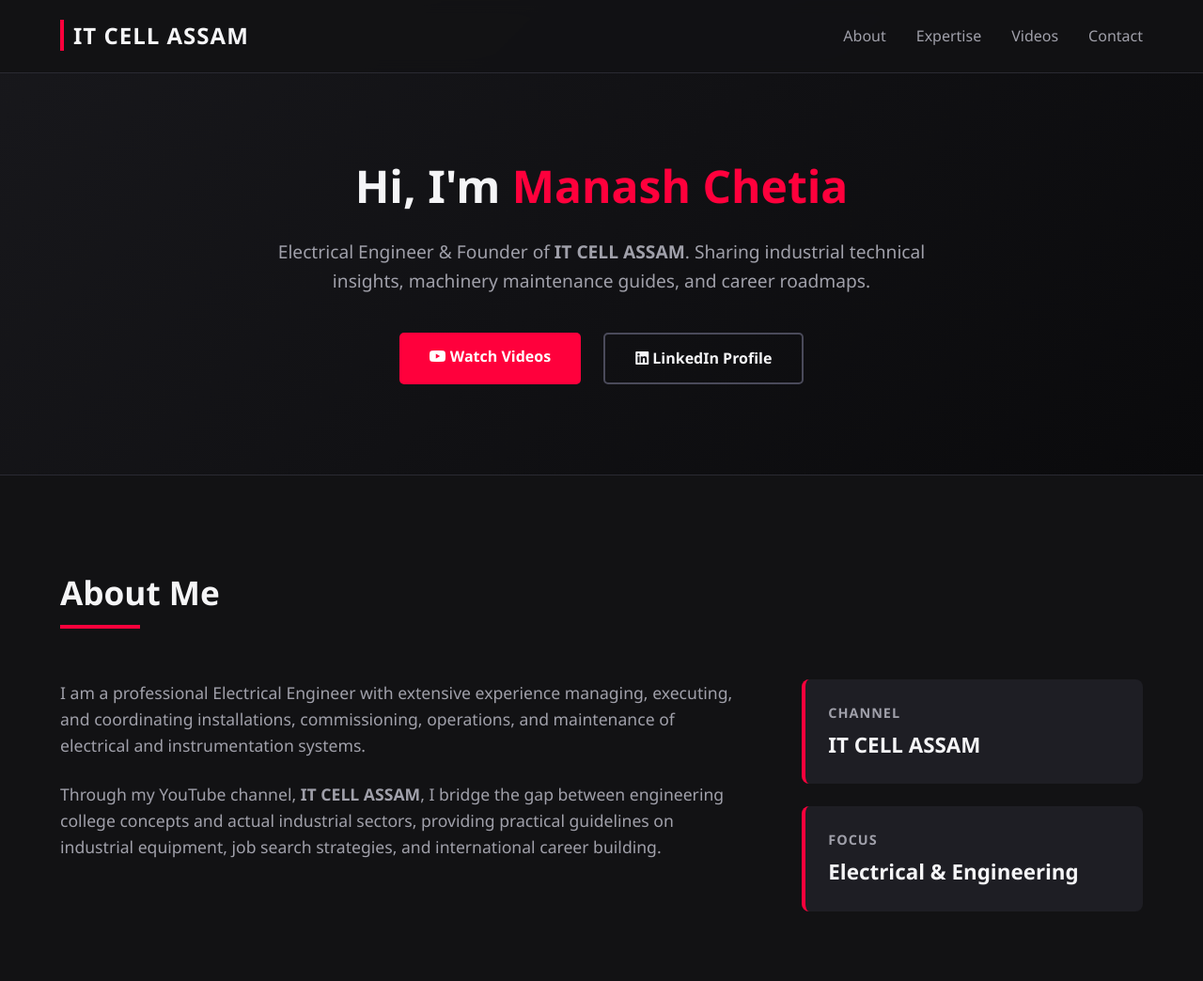
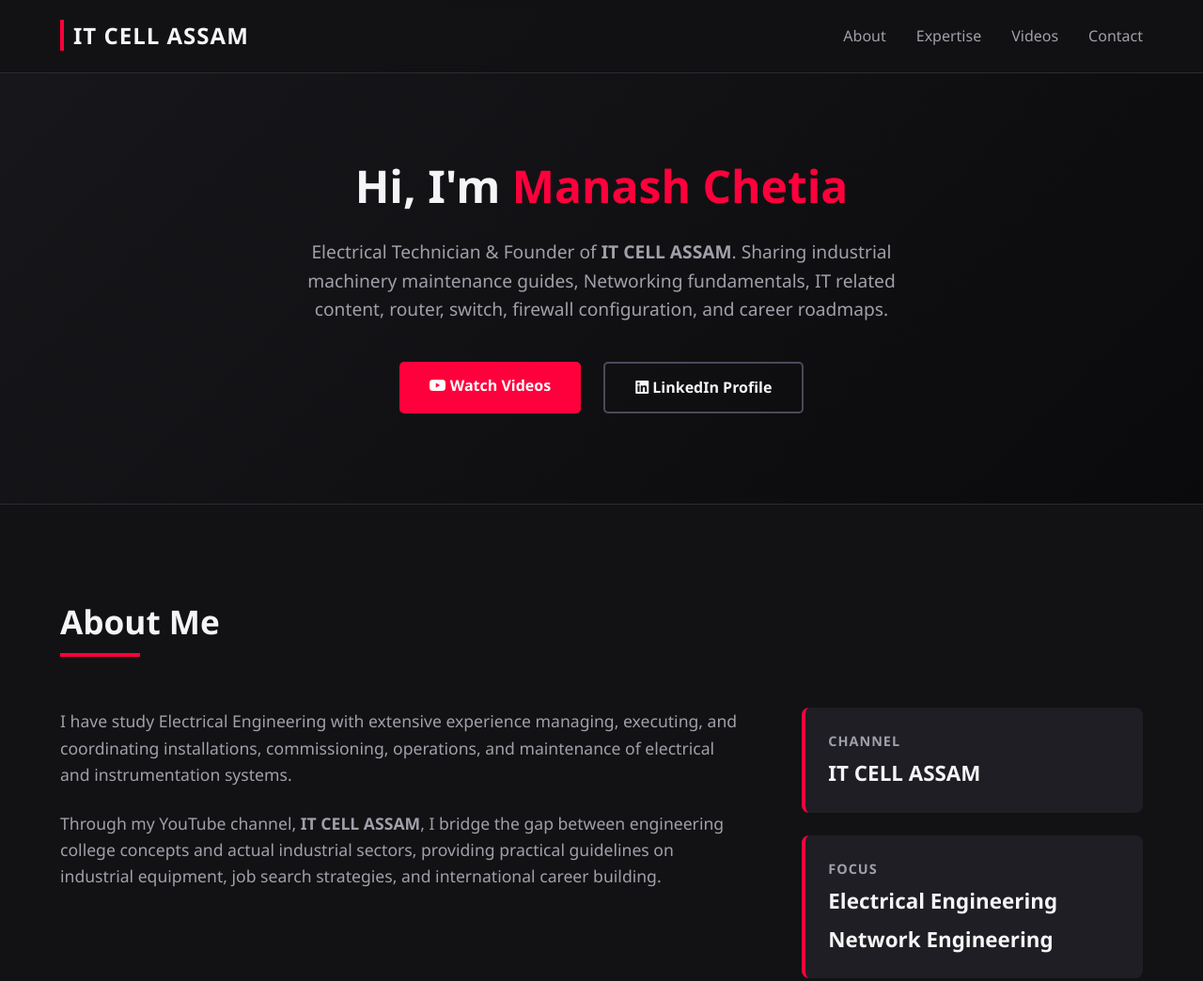
Before and after one commit to BAMBO1234/youtube, a plain HTML site: page index.html in a window 1280 px wide. Shown: the top 1044 px of the page at 94% size. Drawn offline with Linux system fonts and the light colour scheme.

Commit message:
some pragraph change

```diff
--- a/index.html
+++ b/index.html
@@ -3,7 +3,7 @@
 <head>
     <meta charset="UTF-8">
     <meta name="viewport" content="width=device-width, initial-scale=1.0">
-    <title>Manash Chetia | Electrical Engineer & Content Creator</title>
+    <title>Manash Chetia | Electrical Technician & Content Creator</title>
     <link rel="stylesheet" href="style.css">
     <link rel="stylesheet" href="https://cdnjs.cloudflare.com/ajax/libs/font-awesome/6.4.0/css/all.min.css">
 </head>
@@ -31,7 +31,7 @@
     <section class="hero">
         <div class="container hero-content">
             <h1>Hi, I'm <span class="highlight">Manash Chetia</span></h1>
-            <p>Electrical Engineer & Founder of <strong>IT CELL ASSAM</strong>. Sharing industrial technical insights, machinery maintenance guides, and career roadmaps.</p>
+            <p>Electrical Technician & Founder of <strong>IT CELL ASSAM</strong>. Sharing industrial  machinery maintenance guides, Networking fundamentals, IT related content, router, switch, firewall configuration, and career roadmaps.</p>
             <div class="hero-buttons">
                 <a href="#videos" class="btn btn-primary"><i class="fa-brands fa-youtube"></i> Watch Videos</a>
                 <a href="https://www.linkedin.com/in/manash-chetia-1341131a0/" target="_blank" class="btn btn-secondary"><i class="fa-brands fa-linkedin"></i> LinkedIn Profile</a>
@@ -43,7 +43,7 @@
         <h2>About Me</h2>
         <div class="about-grid">
             <div class="about-text">
-                <p>I am a professional Electrical Engineer with extensive experience managing, executing, and coordinating installations, commissioning, operations, and maintenance of electrical and instrumentation systems.</p>
+                <p>I have study  Electrical Engineering with extensive experience managing, executing, and coordinating installations, commissioning, operations, and maintenance of electrical and instrumentation systems.</p>
                 <p>Through my YouTube channel, <strong>IT CELL ASSAM</strong>, I bridge the gap between engineering college concepts and actual industrial sectors, providing practical guidelines on industrial equipment, job search strategies, and international career building.</p>
             </div>
             <div class="about-stats">
@@ -53,7 +53,8 @@
                 </div>
                 <div class="stat-card">
                     <h3>Focus</h3>
-                    <p>Electrical & Engineering</p>
+                    <p>Electrical Engineering</p>
+                    <p>Network Engineering</p>
                 </div>
             </div>
         </div>
```
